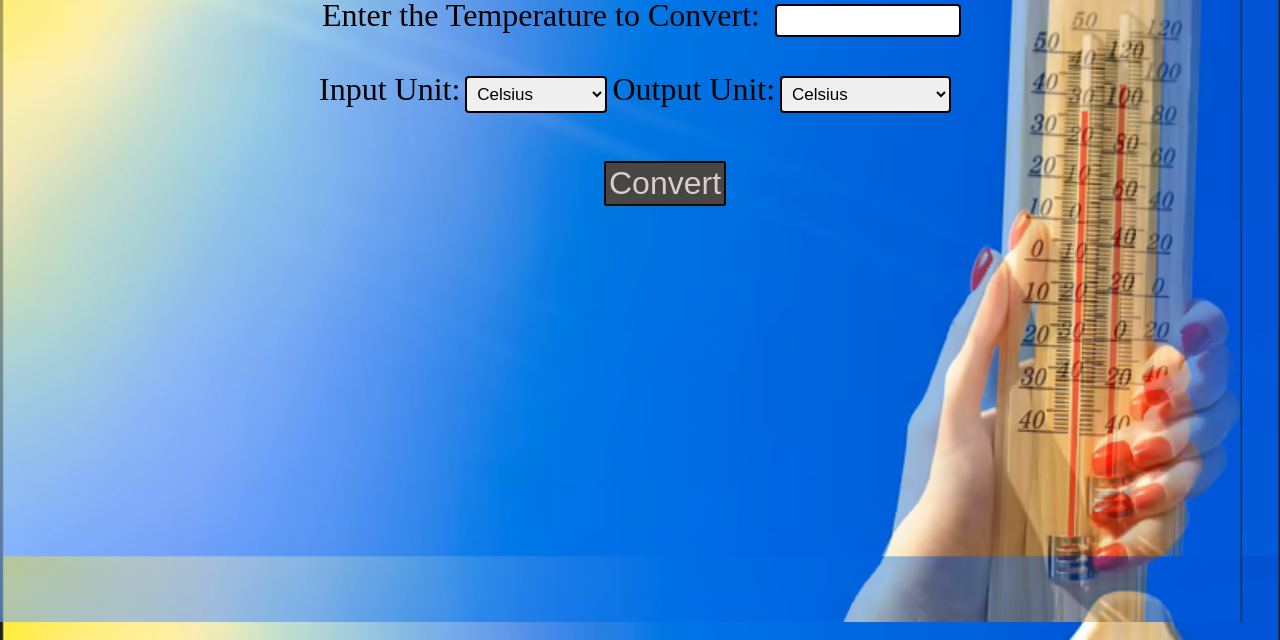
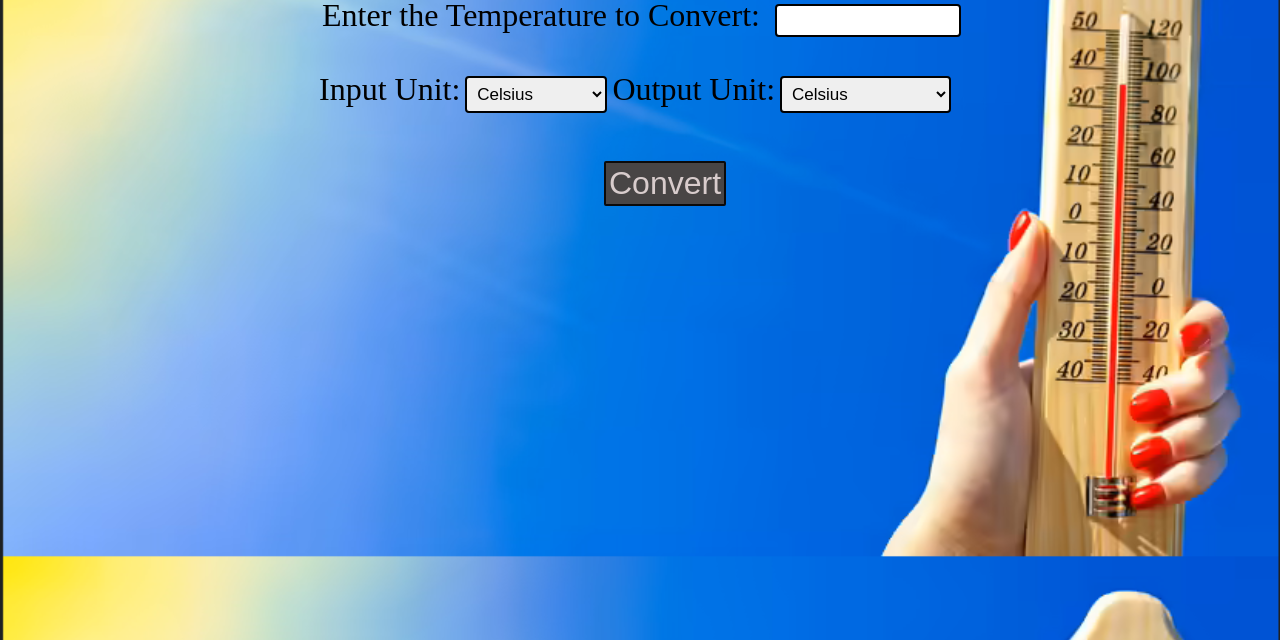
Before and after one commit to SamrudhKU/Temperature-Converter, a plain HTML site: page index.html in a window 1280 px wide. Shown: the part 160-800 px from the top of the page. Drawn offline with Linux system fonts and the light colour scheme.

Commit message:
Update index.html

```diff
--- a/index.html
+++ b/index.html
@@ -10,7 +10,7 @@
 <body>
     <div class="continer">
 
-        <img src="temp.png" class="img" alt="temp">
+
         <h1>Temperature Converter</h1>
 
 
```
